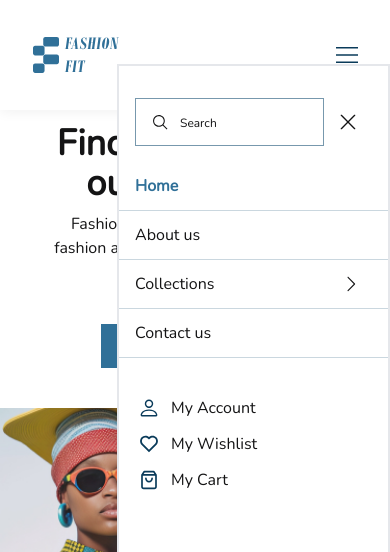
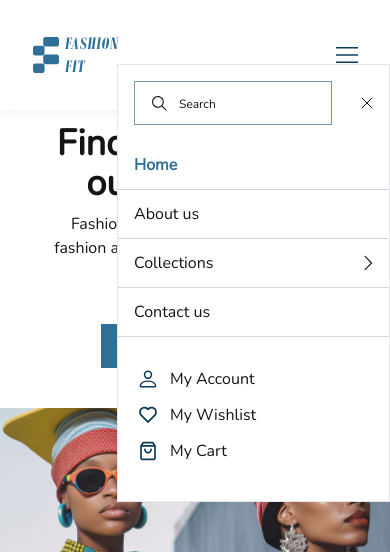
Before and after one commit to codejutsu1/fashion-fit, a Vue app: page / in a window 390 px wide. Both pictures are taken after a click on the element 346 px from the left and 55 px from the top of the page. Shown: the top 552 px of the page. Built offline with nearby package versions, Linux system fonts and the light colour scheme; what @splidejs/vue-splide would draw is missing.

Commit message:
added animation for the responsive menubar

```diff
--- a/src/components/Header.vue
+++ b/src/components/Header.vue
@@ -100,28 +100,29 @@ function closeMobile() {
             </div>
 
             <!-- Responsive mobile -->
-            <div class="fixed lg:hidden w-[70%] h-3/5 border-2 bg-[#FFFFFF] top-16 right-0 z-40 pb-8 transition ease-in duration-500" v-if="isOpen">
+            <Transition>
+                <div class="fixed lg:hidden w-[70%]  border bg-[#FFFFFF] top-16 right-0 z-40" v-if="isOpen">
                     <!-- <div class="fixed bg-[#D9D9D9] inset-x-0 inset-y-0 overflow-hidden opacity-40"></div> -->
-                <div class="flex justify-between pt-8 px-4">
+                    <div class="flex justify-between pt-4 pl-4 pr-2">
                         <div class="border flex space-x-3 w-4/5 px-4 res-search-input">
                             <img class="w-4" src="/images/icons/search-black.svg" alt="Search Icon">
-                        <div class="-full h-full">
+                            <div class="w-full h-full cursor-pointer">
                                 <input type="text" class="h-full w-full focus:outline-none placeholder:text-xs placeholder:font-medium placeholder:text-[#141415]" placeholder="Search" name="search">
                             </div>
                         </div>
-                    <div @click="isOpen = !isOpen" class="flex items-center p-4">
-                        <img class="w-4" src="/images/icons/close.svg" alt="Close SVG">
+                        <div @click="isOpen = close" class="flex items-center pl-4 pr-2 py-4">
+                            <img class="w-3 h-full object-fit" src="/images/icons/close.svg" alt="Close SVG">
                         </div>
                     </div>
                     <nav>
-                    <ul class="pt-4 pb-8 text-[#141415]">
+                        <ul class="pt-4 pb-6 text-[#141415]">
                             <li>
                                 <RouterLink class="border-b border-[#CAD7DF] px-4 py-3 w-full block" to="/">Home</RouterLink>
                             </li>
                             <li>
                                 <RouterLink class="border-b border-[#CAD7DF] px-4 py-3 w-full block" to="/about">About us</RouterLink>
                             </li>
-                        <li @click="mobileCollectionOpen = true" class="flex justify-between items-center pr-8 border-b border-[#CAD7DF]">
+                            <li @click="mobileCollectionOpen = true" class="flex justify-between items-center pr-4 border-b border-[#CAD7DF]">
                                 <a class=" px-4 py-3 w-full block" href="#">Collections</a>
                                 <img src="/images/icons/right.svg" alt="Right">
                             </li>
@@ -131,7 +132,7 @@ function closeMobile() {
                         </ul>
                     </nav>
 
-                <div class="px-4 text-[#141415]">
+                    <div class="px-4 text-[#141415] pb-8">
                         <RouterLink to="signin" class="flex items-center space-x-2 py-1">
                             <img class="w-7 h-7" src="/images/icons/person.svg" alt="Person">
                             <span>My Account</span>
@@ -146,6 +147,7 @@ function closeMobile() {
                         </div>
                     </div>
                 </div>
+            </Transition>
 
             <!-- Collection Menu -->
             <div class="absolute w-full bg-[#FFFFFF] -bottom-80 z-50" :class="{'hidden' : !collectionOpen, 'block': collectionOpen}">
@@ -283,4 +285,33 @@ function closeMobile() {
     border: 10px solid;
     border-color: #0000 #0000 #215373 #0000;
 }
+
+ .v-enter-active {
+    animation: slideIn 1s;
+  }
+
+  @keyframes slideIn {
+    0% {
+      translate: 200px 0;
+    }
+    50% {
+      translate: -15px 0;
+    }
+    100% {
+        translate: 0 0;
+    }
+  }
+  .v-leave-active {
+    animation: slideOut 0.5s;
+  }
+  @keyframes slideOut {
+    from {
+      translate: 0 0;
+      /* Opacity makes the transition fade in.  */
+      /* opacity: 1; */
+    }
+    to {
+      translate: 300px 0;
+    }
+  }
 </style>
```
Lines whose indentation alone changed are shown as unchanged.
